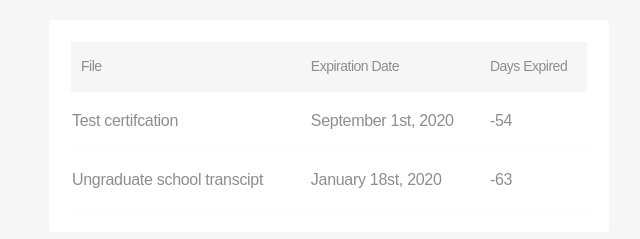
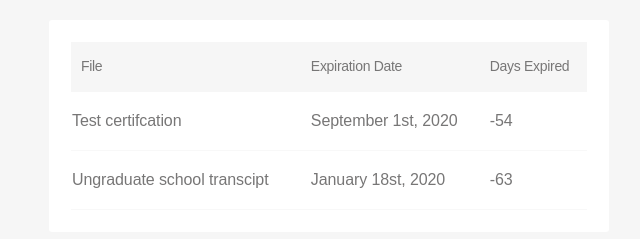
Before and after one commit to Codevickk/emailTemplate, a plain HTML site: page index.html in a window 1280 px wide. Shown: the top 239 px of the page, 311-951 px from the left. Drawn offline with Linux system fonts and the light colour scheme.

Commit message:
more accessibility fixes

```diff
--- a/index.html
+++ b/index.html
@@ -375,8 +375,8 @@
       padding-top: 15px;
       padding-bottom: 15px;
       font-weight: 300;
-      color: rgb(141, 141, 141);
-      letter-spacing: -0.5px;
+      color: rgb(119, 118, 118);
+      letter-spacing: -0.3px;
     }
 
     .custom-table thead th:first-child {
@@ -385,12 +385,12 @@
 
     .custom-table td {
       border: none;
-      color: rgb(141, 141, 141);
+      color: rgb(119, 118, 118);
       font-size: 16px;
       font-weight: 400;
       padding-top: 18px;
       padding-bottom: 18px;
-      letter-spacing: -0.3px;
+      letter-spacing: -0.1px;
     }
 
     .custom-table tbody tr {
```
